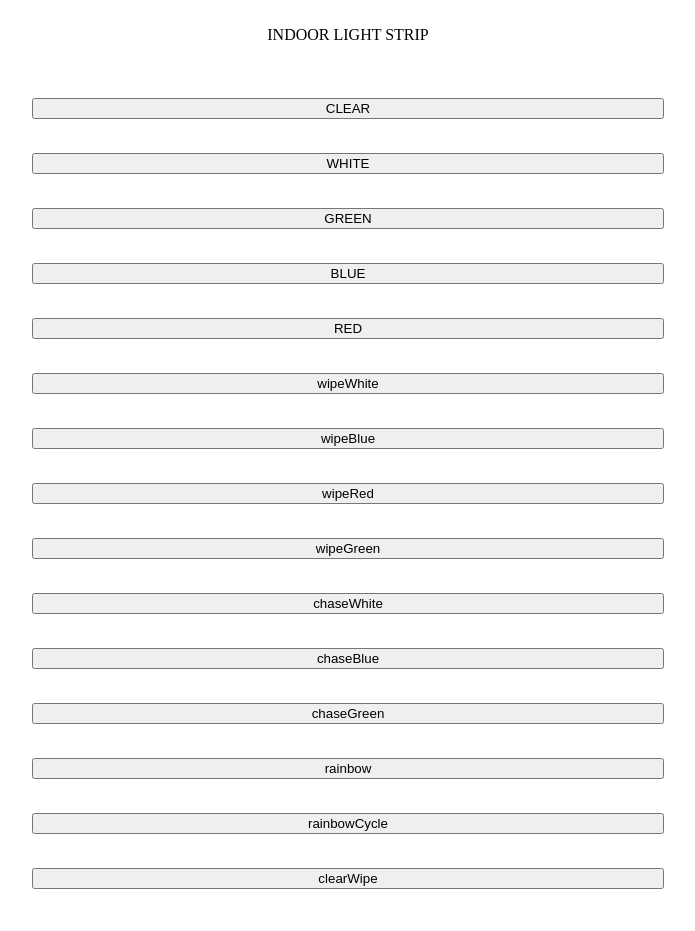
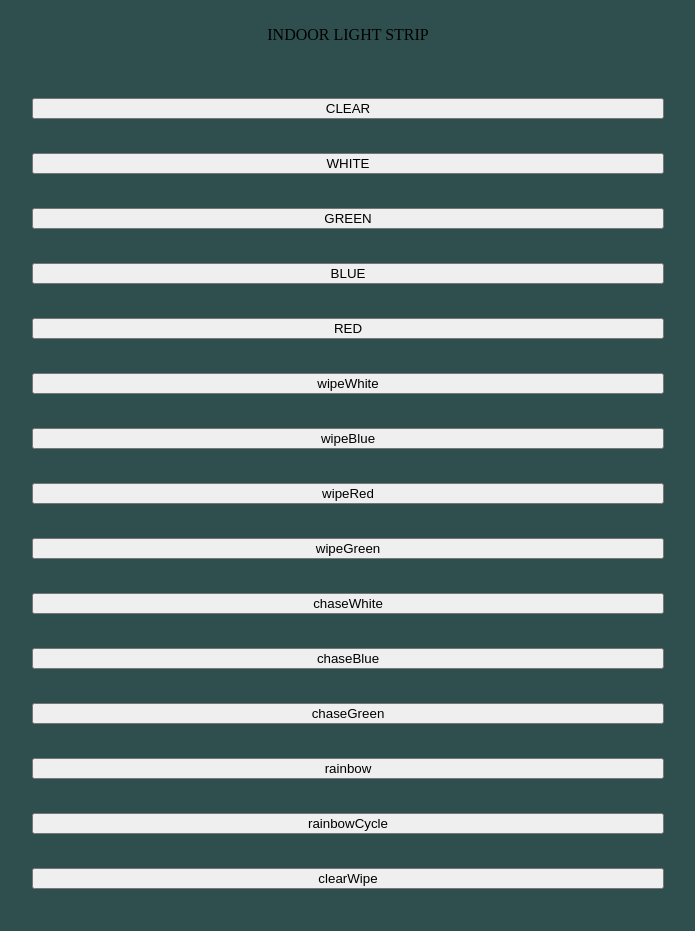
Before and after one commit to Vizzyy/Lights, a Flask app: template templates/home.html in a window 1280 px wide. Shown: the whole page, without its empty margins (292-987 px from the left). Run offline with Flask 2, Linux system fonts and the light colour scheme; the template is opened without the code that fills it, so the values that code supplies are empty; parts of the project's set-up code (start-up, migrations or seed data) failed here and were passed over.

Commit message:
Web server

```diff
--- a/templates/home.html
+++ b/templates/home.html
@@ -1,7 +1,7 @@
 <html>
 <title id="title">Lights</title>
 
-<body class="mainBackground">
+<body style="background-color:darkslategrey;">
 <div align="center">
     <iframe width="0" height="0" border="0" name="dummyframe"
             id="dummyframe" style="width:0; height:0; border:none"></iframe>
```
